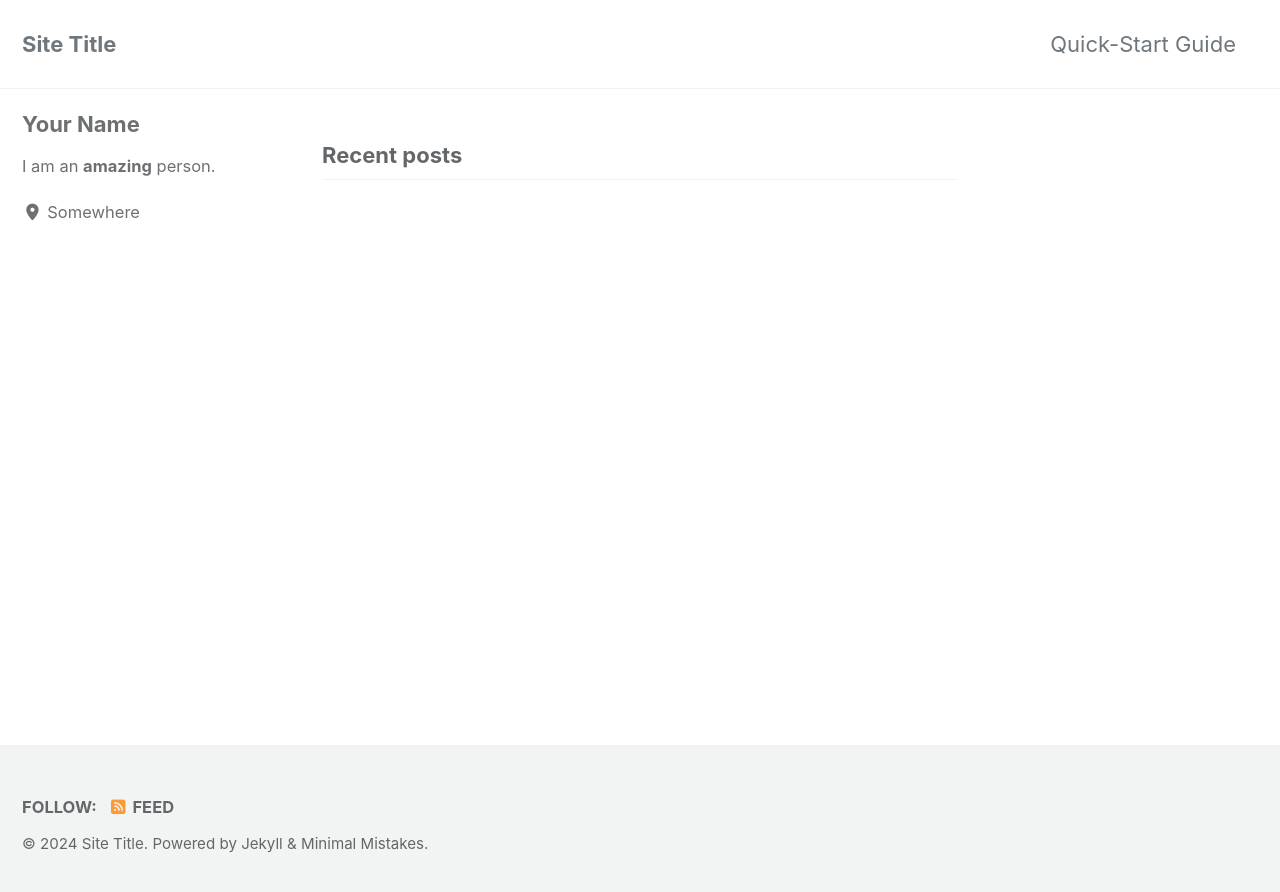
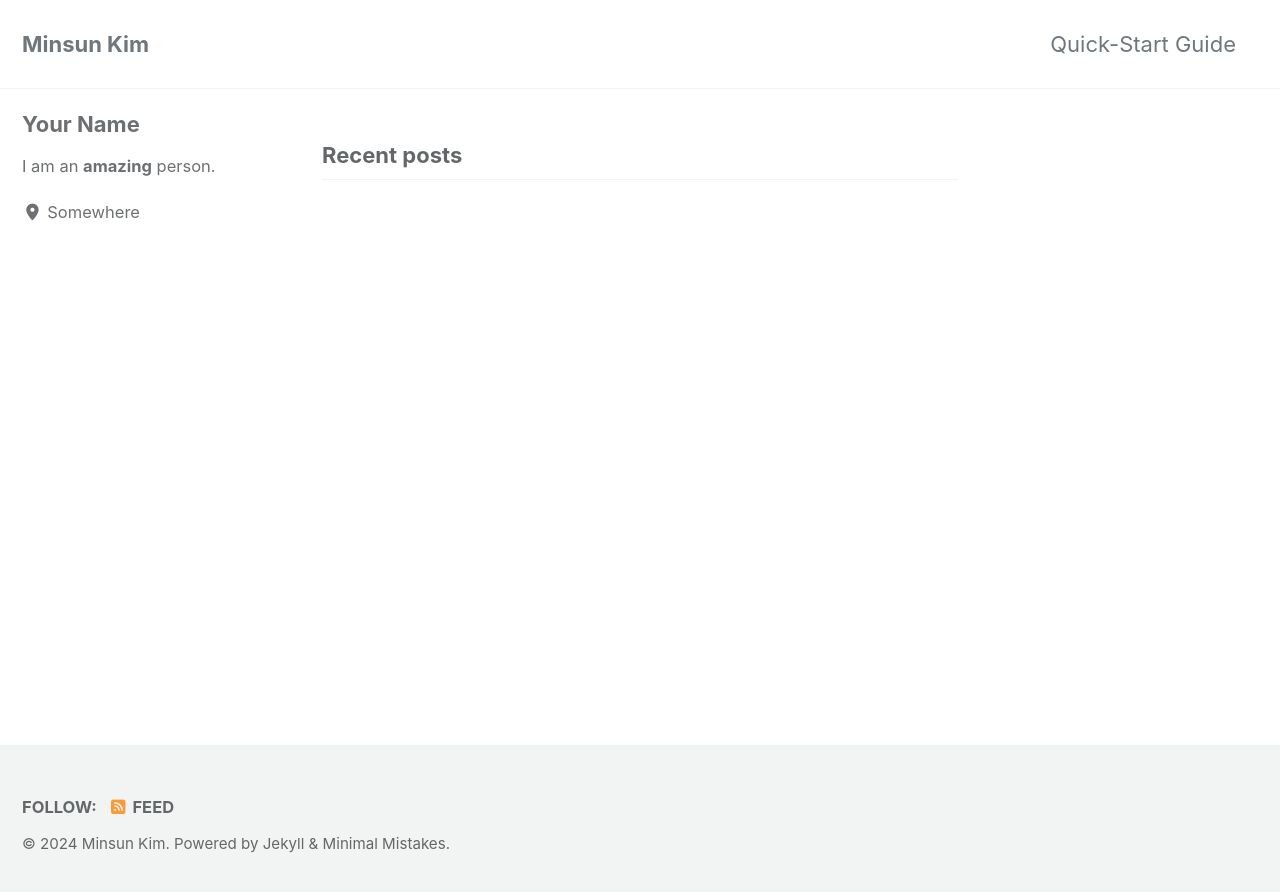
Before and after one commit to min-sunnying/min-sunnying.github.io, a Jekyll site: the page built from index.html, in a window 1280 px wide. Shown: the top 892 px of the page. Built offline with Jekyll 4.4.1, drawn with Linux system fonts in a browser that asks for light colours; cached includes are drawn as plain includes; the list of posts is cut into pages by our own code.

Commit message:
change title

```diff
--- a/_config.yml
+++ b/_config.yml
@@ -16,7 +16,7 @@ minimal_mistakes_skin    : "default" # "air", "aqua", "contrast", "dark", "dirt"
 
 # Site Settings
 locale                   : "en-US"
-title                    : "Site Title"
+title                    : "Minsun Kim"
 title_separator          : "-"
 subtitle                 : # site tagline that appears below site title in masthead
 name                     : "Your Name"
```
Also changed, not shown: 1 other file.
